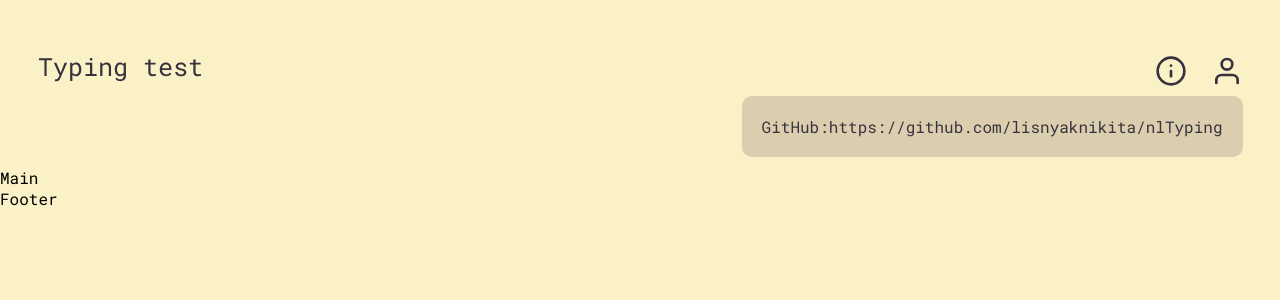
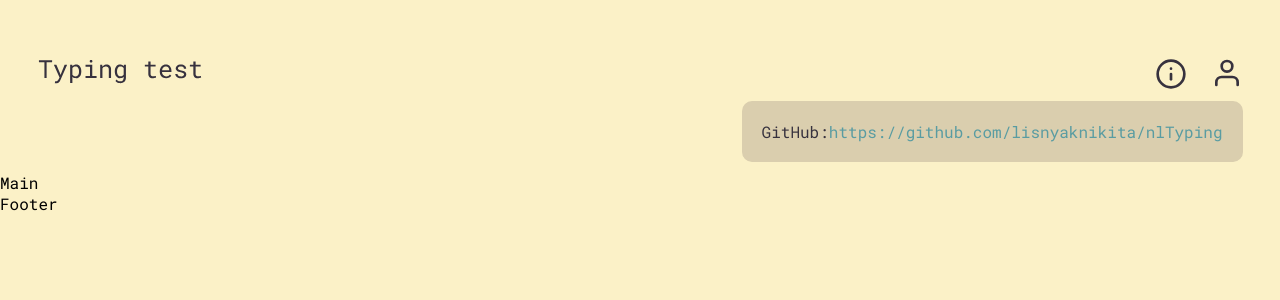
Before and after one commit to lisnyaknikita/nlTyping, a Next.js app: page / in a window 1280 px wide. Both pictures are taken after a click on the button 1170 px from the left and 71 px from the top of the page. Shown: the top 300 px of the page. Built offline with nearby package versions, Linux system fonts and the light colour scheme.

Commit message:
Implemented closing the dropdown window when you click outside

```diff
--- a/package.json
+++ b/package.json
@@ -12,6 +12,7 @@
     "@types/node": "20.3.1",
     "@types/react": "18.2.12",
     "@types/react-dom": "18.2.5",
+    "antd": "^5.6.2",
     "clsx": "^1.2.1",
     "eslint": "8.43.0",
     "eslint-config-next": "13.4.6",
--- a/src/app/user/page.tsx
+++ b/src/app/user/page.tsx
@@ -3,7 +3,11 @@ import { FC } from 'react';
 // import classes from '.';
 
 const page: FC = () => {
-  return <div>This page is not available now</div>;
+  return (
+    <div style={{ textAlign: 'center', marginTop: 100 }}>
+      This page is not available now, but I'm working on it
+    </div>
+  );
 };
 
 export default page;
--- a/src/components/header/info-btn/InfoBtn.module.scss
+++ b/src/components/header/info-btn/InfoBtn.module.scss
@@ -8,10 +8,10 @@
   color: $blackColorLight;
   width: 32px;
   height: 32px;
-  transition: color 0.3s ease;
+  transition: transform 0.3s ease;
 
   &:hover {
-    color: #000;
+    transform: translateY(-2px);
   }
 }
 
@@ -28,6 +28,15 @@
   color: $blackColorLight;
   background-color: $secondaryLight;
 
+  a {
+    color: #599ca2;
+    transition: color 0.3s;
+
+    &:hover {
+      color: #327379;
+    }
+  }
+
   &:global(.open) {
     opacity: 1;
     visibility: visible;
--- a/src/components/header/info-btn/InfoBtn.tsx
+++ b/src/components/header/info-btn/InfoBtn.tsx
@@ -1,26 +1,58 @@
 'use client';
 
-import { FC, MouseEventHandler, useState } from 'react';
+import { FC, MouseEventHandler, useEffect, useRef, useState } from 'react';
 
 import classes from './InfoBtn.module.scss';
 
 import { FiInfo } from 'react-icons/fi';
 
 import clsx from 'clsx';
+import { Tooltip } from 'antd';
 
 const InfoBtn: FC = () => {
   const [isDropdownOpen, setIsDropdownOpen] = useState(false);
+  const dropdownRef = useRef<HTMLButtonElement>(null);
+  const insideRef = useRef<HTMLDivElement>(null);
 
   const handleClick: MouseEventHandler<HTMLButtonElement> = (e) => {
     setIsDropdownOpen((prev) => !prev);
   };
 
+  const handleClickOutside = (e: MouseEvent) => {
+    if (
+      dropdownRef.current &&
+      insideRef.current &&
+      !dropdownRef.current.contains(e.target as Node) &&
+      !insideRef.current.contains(e.target as Node)
+    ) {
+      setIsDropdownOpen(false);
+    }
+  };
+
+  useEffect(() => {
+    document.addEventListener('click', handleClickOutside);
+    return () => {
+      document.removeEventListener('click', handleClickOutside);
+    };
+  }, []);
+
   return (
     <>
-      <button type='button' className={classes.infoBtn} onClick={handleClick}>
-        <FiInfo />
-      </button>
-      <div className={clsx(classes.dropdown, isDropdownOpen && 'open')}>
+      <Tooltip placement='bottom' title='Info' mouseEnterDelay={0.2}>
+        <button
+          ref={dropdownRef}
+          type='button'
+          className={classes.infoBtn}
+          onClick={handleClick}
+        >
+          <FiInfo />
+        </button>
+      </Tooltip>
+
+      <div
+        className={clsx(classes.dropdown, isDropdownOpen && 'open')}
+        ref={insideRef}
+      >
         <p>
           GitHub:
           <a href='https://github.com/lisnyaknikita/nlTyping' target='_blank'>
--- a/src/components/header/user-btn/UserBtn.module.scss
+++ b/src/components/header/user-btn/UserBtn.module.scss
@@ -1,6 +1,7 @@
 @import '@/assets/styles/variables.scss';
 
 .userBtn {
+  margin-bottom: 5px;
   font-size: 32px;
   cursor: pointer;
   background-color: transparent;
@@ -8,9 +9,9 @@
   color: $blackColorLight;
   width: 32px;
   height: 32px;
-  transition: color 0.3s ease;
+  transition: transform 0.3s ease;
 
   &:hover {
-    color: #000;
+    transform: translateY(-2px);
   }
 }
--- a/src/components/header/user-btn/UserBtn.tsx
+++ b/src/components/header/user-btn/UserBtn.tsx
@@ -1,14 +1,22 @@
+'use client';
+
 import { FC } from 'react';
 
 import classes from './UserBtn.module.scss';
 
 import { FiUser } from 'react-icons/fi';
 
+import Link from 'next/link';
+
+import { Tooltip } from 'antd';
+
 const UserBtn: FC = () => {
   return (
-    <button className={classes.userBtn}>
-      <FiUser />
-    </button>
+    <Tooltip placement='bottom' title='User info' mouseEnterDelay={0.2}>
+      <Link href='/user' className={classes.userBtn}>
+        <FiUser />
+      </Link>
+    </Tooltip>
   );
 };
 
```
Also changed, not shown: 1 other file (tests, documents, lock files or other folders).
